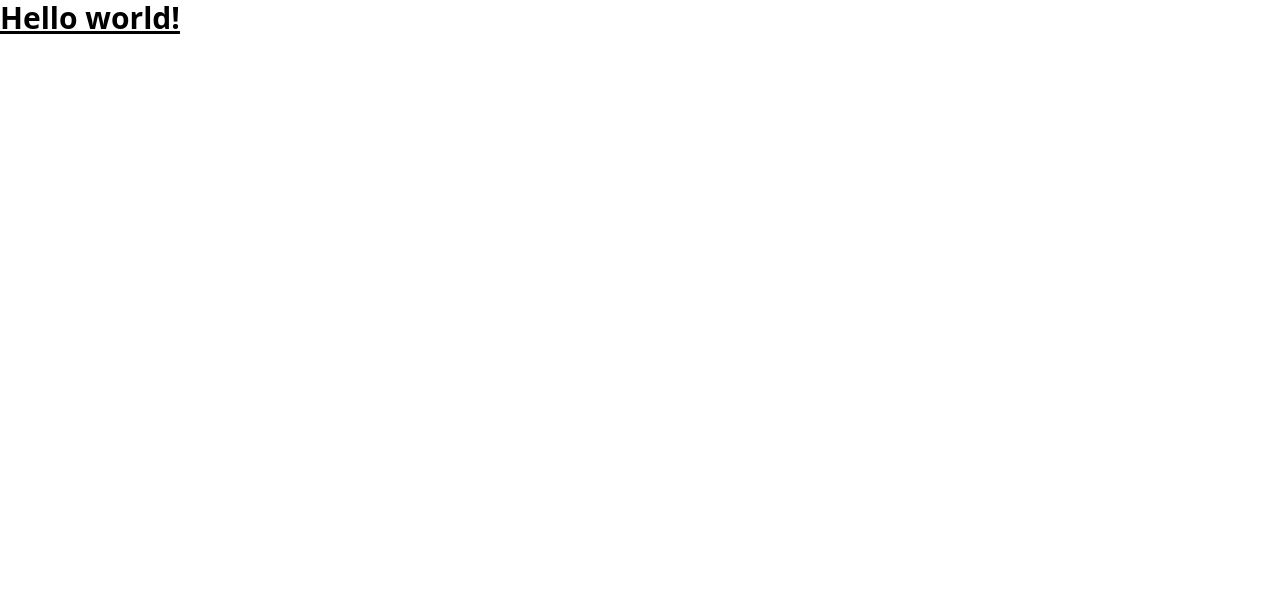
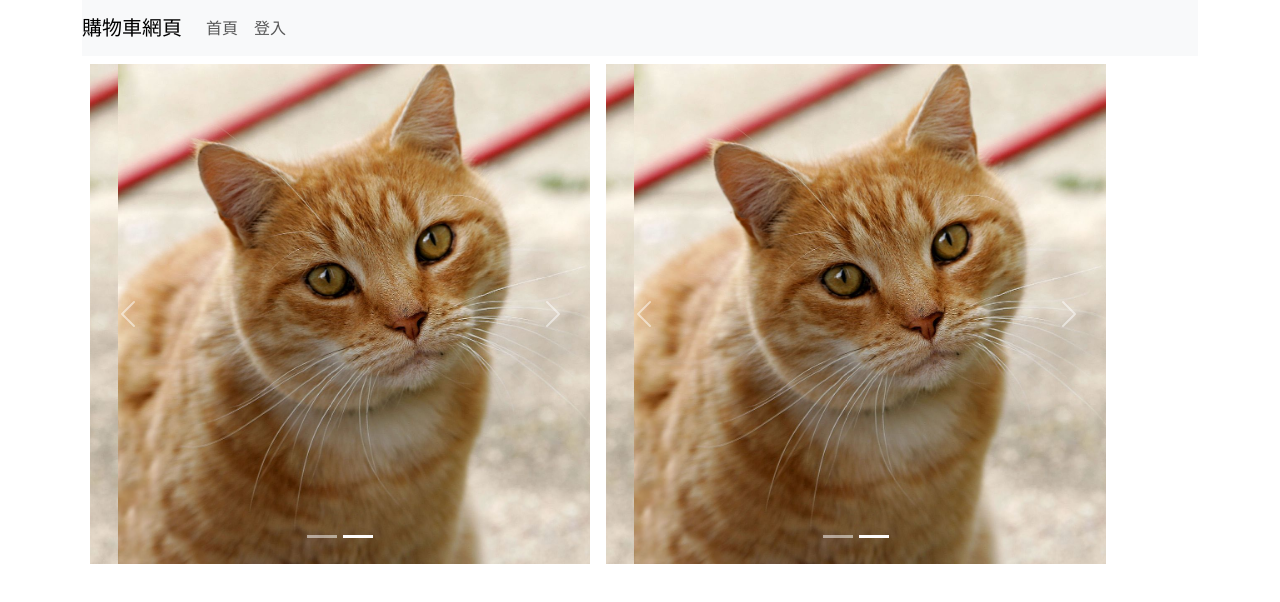
Before and after one commit to snowvegetable/shopping-app, a React (Vite) app: page / in a window 1280 px wide. Shown: the top 602 px of the page. Built offline with nearby package versions, Linux system fonts and the light colour scheme.

Commit message:
1.新增主頁 2.新增登入畫面 3.建置路由

```diff
--- a/package.json
+++ b/package.json
@@ -10,7 +10,9 @@
     "preview": "vite preview"
   },
   "dependencies": {
+    "bootstrap": "^5.3.3",
     "react": "^18.2.0",
+    "react-bootstrap": "^2.10.2",
     "react-dom": "^18.2.0",
     "react-router-dom": "^6.23.1"
   },
--- a/src/App.tsx
+++ b/src/App.tsx
@@ -1,7 +1,12 @@
+import { Outlet } from 'react-router-dom';
+import NavigationBar from './components/NavigationBar';
+import { Container } from 'react-bootstrap';
+
 export default function App() {
   return (
-    <div>
-      <h1 className="text-3xl font-bold underline">Hello world!</h1>
-    </div>
+    <Container>
+      <NavigationBar />
+      <Outlet />
+    </Container>
   );
 }
--- /dev/null
+++ b/src/components/Error.tsx
@@ -0,0 +1,3 @@
+export default function ErrorPage() {
+  return <div>Error</div>;
+}
--- /dev/null
+++ b/src/components/Home.tsx
@@ -0,0 +1,25 @@
+import Carousel from 'react-bootstrap/Carousel';
+import cat1Img from '../asset/img/cat1.jpg';
+
+export default function Home() {
+  return (
+    <div className="flex">
+      <Carousel style={{ width: 500 }} className="m-2">
+        <Carousel.Item>
+          <img src={cat1Img} alt="" />
+        </Carousel.Item>
+        <Carousel.Item>
+          <img src={cat1Img} alt="" />
+        </Carousel.Item>
+      </Carousel>
+      <Carousel style={{ width: 500 }} className="m-2">
+        <Carousel.Item>
+          <img src={cat1Img} alt="" />
+        </Carousel.Item>
+        <Carousel.Item>
+          <img src={cat1Img} alt="" />
+        </Carousel.Item>
+      </Carousel>
+    </div>
+  );
+}
--- /dev/null
+++ b/src/components/Login.tsx
@@ -0,0 +1,3 @@
+export default function Login() {
+  return <div>Login</div>;
+}
--- /dev/null
+++ b/src/components/NavigationBar.tsx
@@ -0,0 +1,35 @@
+import Nav from 'react-bootstrap/Nav';
+import Navbar from 'react-bootstrap/Navbar';
+import { Link } from 'react-router-dom';
+
+type PathItem = {
+  name: string;
+  href: string;
+};
+
+//導覽列路徑
+const pathList: PathItem[] = [
+  { name: '首頁', href: '/' },
+  { name: '登入', href: '/login' },
+];
+
+export default function NavigationBar() {
+  return (
+    <Navbar expand="lg" className="bg-body-tertiary">
+      <Navbar.Brand>
+        <Link to="/" className="nav-link">
+          購物車網頁
+        </Link>
+      </Navbar.Brand>
+      <Navbar.Collapse id="basic-navbar-nav">
+        <Nav className="me-auto">
+          {pathList.map((item) => (
+            <Link to={item.href} key={item.href} className="nav-link">
+              {item.name}
+            </Link>
+          ))}
+        </Nav>
+      </Navbar.Collapse>
+    </Navbar>
+  );
+}
--- a/src/main.tsx
+++ b/src/main.tsx
@@ -1,10 +1,12 @@
 import React from 'react';
 import ReactDOM from 'react-dom/client';
-import App from './App.tsx';
 import './index.css';
+import 'bootstrap/dist/css/bootstrap.min.css';
+import { RouterProvider } from 'react-router-dom';
+import router from './router.tsx';
 
 ReactDOM.createRoot(document.getElementById('root')!).render(
   <React.StrictMode>
-    <App />
+    <RouterProvider router={router} />
   </React.StrictMode>,
 );
--- /dev/null
+++ b/src/router.tsx
@@ -0,0 +1,25 @@
+import { createBrowserRouter } from 'react-router-dom';
+import App from './App';
+import Home from './components/Home';
+import ErrorPage from './components/Error';
+import Login from './components/Login';
+
+const router = createBrowserRouter([
+  {
+    path: '/',
+    element: <App />,
+    errorElement: <ErrorPage />,
+    children: [
+      {
+        index: true,
+        element: <Home />,
+      },
+      {
+        path: 'login',
+        element: <Login />,
+      },
+    ],
+  },
+]);
+
+export default router;
```
Also changed, not shown: src/asset/img/cat1.jpg (added), 1 other file (tests, documents, lock files or other folders).
